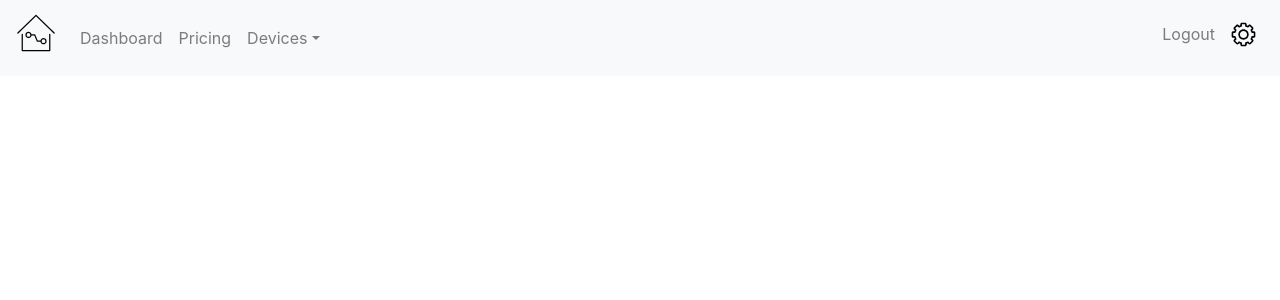
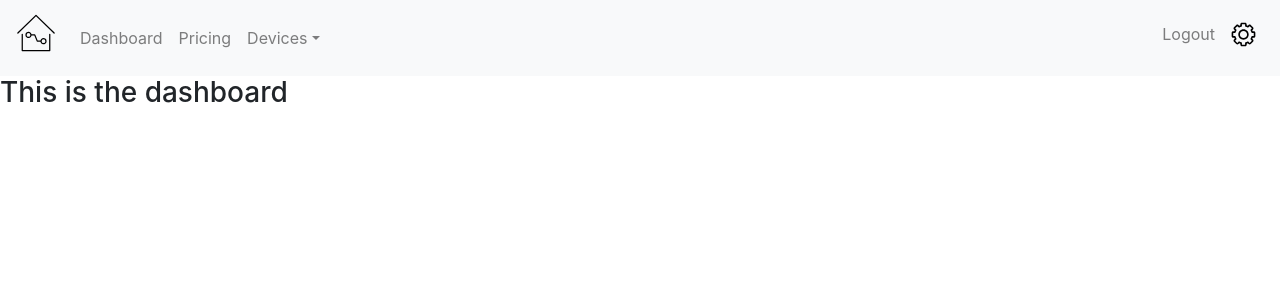
Before and after one commit to the-jack-white/Dashboard, a React (Create React App) app in the folder frontend/: page /dashboard in a window 1280 px wide. Shown: the top 300 px of the page. Built offline with nearby package versions, Linux system fonts and the light colour scheme.

Commit message:
Dashboard Component

```diff
--- a/frontend/src/Components/App.js
+++ b/frontend/src/Components/App.js
@@ -6,8 +6,8 @@ import { BrowserRouter, Route, Redirect } from 'react-router-dom';
 import { Consumer } from './Context';
 
 //Component Imports
-import Navigation from './Navigation/Navigation';
 import Home from './Home/Home';
+import Dashboard from './Dashboard/Dashboard';
 
 const App = () => {
     return (
@@ -15,12 +15,11 @@ const App = () => {
             <Consumer>
                 { context => (
                     <div className="app-component">
-                        <Navigation />
-
                         <Route exact path='/' render={ () =>
                             <Redirect to='/home' />
                         }/>
                         <Route path='/home' component={Home} />
+                        <Route path='/dashboard' component={Dashboard} />
                     </div>
                 )}
             </Consumer>
--- /dev/null
+++ b/frontend/src/Components/Dashboard/Dashboard.js
@@ -0,0 +1,13 @@
+import React from 'react';
+import Navigation from '../Navigation/Navigation';
+
+const Dashboard = () => {
+    return (
+        <div>
+            <Navigation />
+            <h3>This is the dashboard</h3>
+        </div>
+    )
+}
+
+export default Dashboard;
--- a/frontend/src/Components/Navigation/Navigation.js
+++ b/frontend/src/Components/Navigation/Navigation.js
@@ -12,7 +12,7 @@ const Navigation = () => {
             <Navbar.Toggle aria-controls="responsive-navbar-nav" />
             <Navbar.Collapse id="responsive-navbar-nav">
                 <Nav className="mr-auto">
-                    <Nav.Link href="#features">Dashboard</Nav.Link>
+                    <Nav.Link as={Link} to="/dashboard">Dashboard</Nav.Link>
                     <Nav.Link href="#pricing">Pricing</Nav.Link>
                     <NavDropdown title="Devices" id="collasible-nav-dropdown">
                         <NavDropdown.Item href="#action/3.1">New Device</NavDropdown.Item>
```
